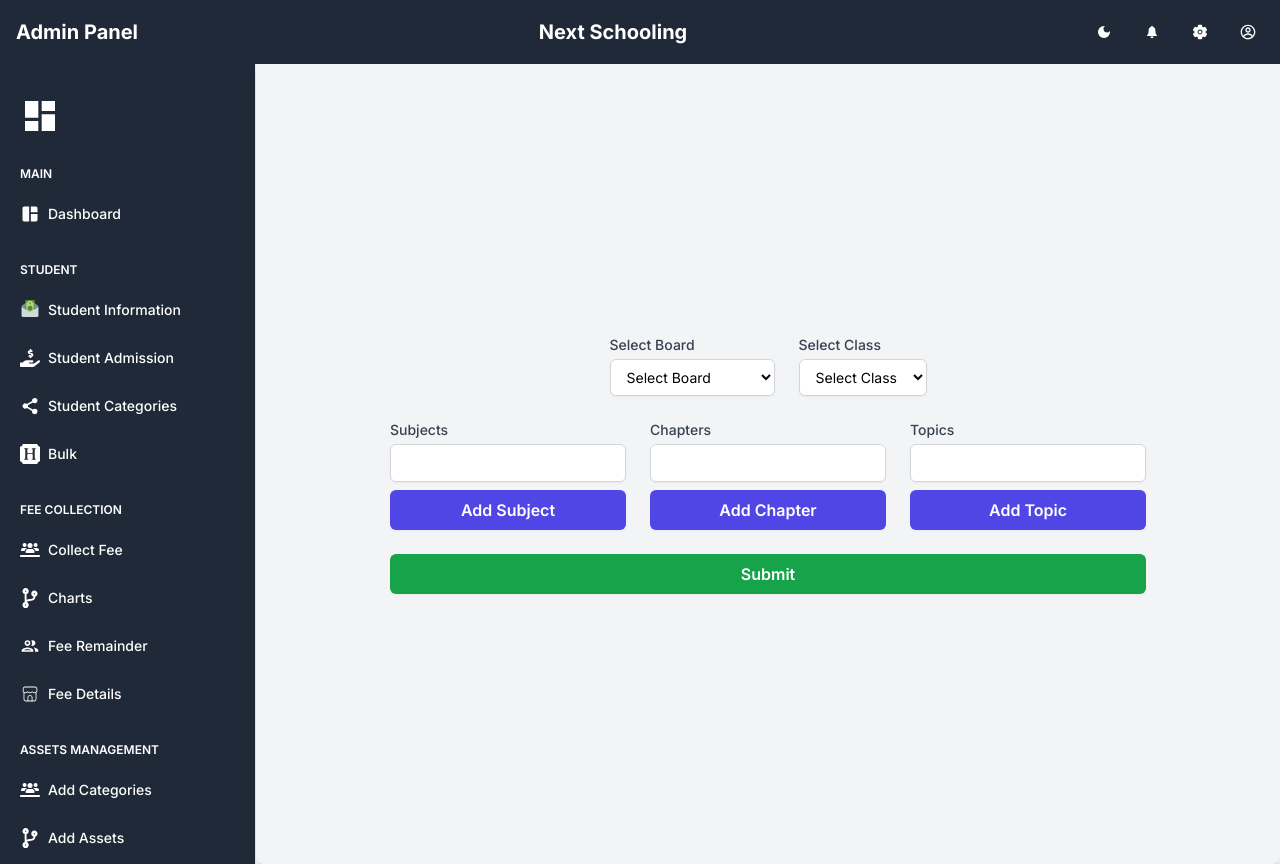
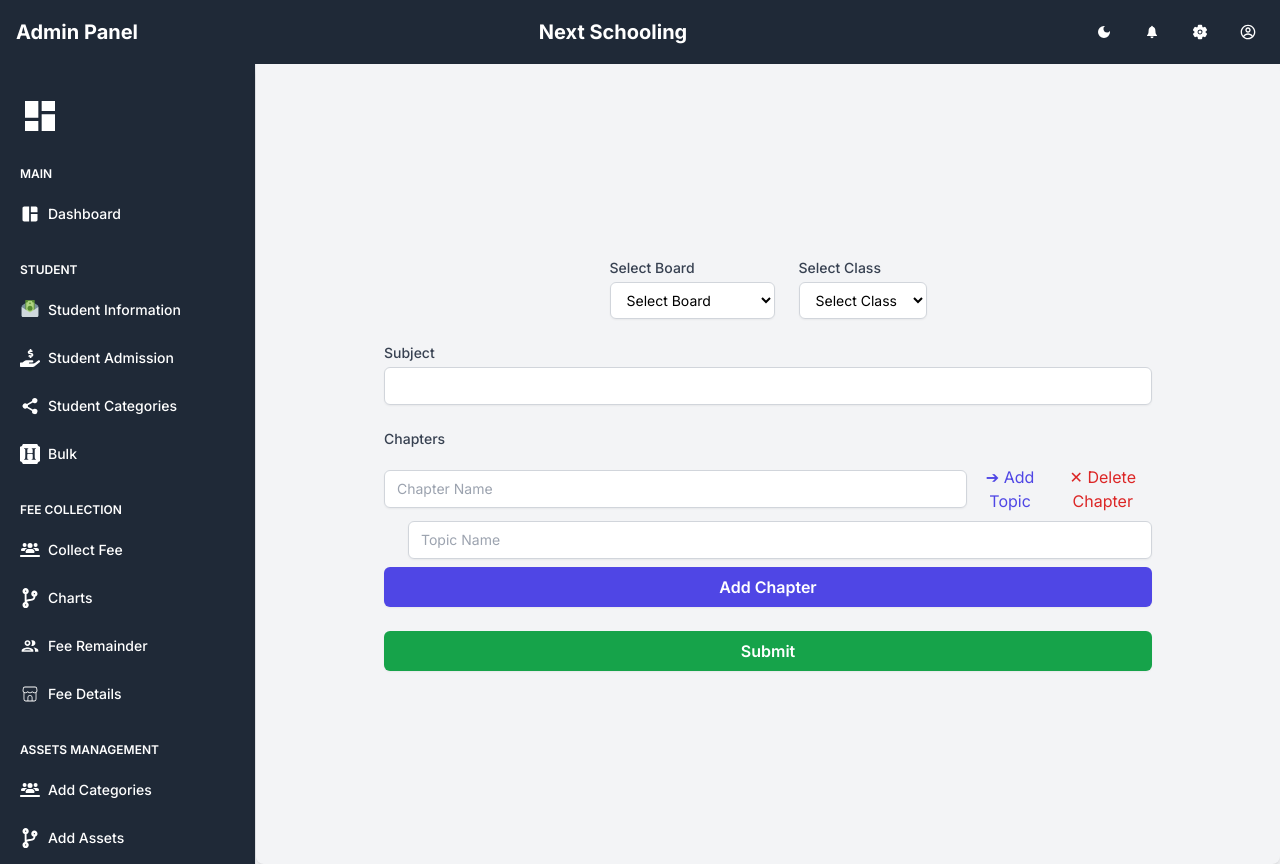
Before and after one commit to niks-nikhil-anand/School_Management_System, a Next.js app: page /dashboard/assets/addCategories in a window 1280 px wide. Built offline with nearby package versions, Linux system fonts and the light colour scheme.

Commit message:
Added form modification

```diff
--- a/src/app/(Backend)/dashboard/assets/addCategories/page.js
+++ b/src/app/(Backend)/dashboard/assets/addCategories/page.js
@@ -6,13 +6,13 @@ import axios from 'axios';
 const ClassForm = () => {
   const [board, setBoard] = useState('');
   const [className, setClassName] = useState('');
-  const [subjects, setSubjects] = useState(['']);
-  const [chapters, setChapters] = useState(['']);
-  const [topics, setTopics] = useState(['']);
+  const [subject, setSubject] = useState('');
+  const [chapters, setChapters] = useState([{ chapterName: '', topics: [''] }]);
+  const [warning, setWarning] = useState('');
 
   const handleSubmit = async (e) => {
     e.preventDefault();
-    const data = { board, className, subjects, chapters, topics };
+    const data = { board, className, subject, chapters };
     console.log(data)
     try {
       await axios.post('/api/class/update', data);
@@ -22,14 +22,43 @@ const ClassForm = () => {
     }
   };
 
-  const addField = (setState, array) => {
-    setState([...array, '']);
+  const addChapter = () => {
+    if (chapters[chapters.length - 1].chapterName.trim() === '') {
+      setWarning('Chapter name cannot be empty');
+      return;
+    }
+    setChapters([...chapters, { chapterName: '', topics: [''] }]);
+    setWarning('');
   };
 
-  const handleChange = (setState, array, index, value) => {
-    const newArray = [...array];
-    newArray[index] = value;
-    setState(newArray);
+  const deleteChapter = (index) => {
+    const newChapters = [...chapters];
+    newChapters.splice(index, 1);
+    setChapters(newChapters);
+  };
+
+  const addTopic = (chapterIndex) => {
+    const newChapters = [...chapters];
+    newChapters[chapterIndex].topics.push('');
+    setChapters(newChapters);
+  };
+
+  const handleChapterChange = (index, value) => {
+    const newChapters = [...chapters];
+    newChapters[index].chapterName = value;
+    setChapters(newChapters);
+  };
+
+  const handleTopicChange = (chapterIndex, topicIndex, value) => {
+    const newChapters = [...chapters];
+    newChapters[chapterIndex].topics[topicIndex] = value;
+    setChapters(newChapters);
+  };
+
+  const addField = (setState, array) => {
+    if (array[array.length - 1] !== '') {
+      setState([...array, '']);
+    }
   };
 
   return (
@@ -39,7 +68,7 @@ const ClassForm = () => {
       animate={{ opacity: 1 }}
       transition={{ duration: 0.5 }}
     >
-        <div className=''>
+      <div className='w-full max-w-3xl'>
         <form onSubmit={handleSubmit} className="space-y-6">
           <div className="flex justify-center gap-6">
             <div>
@@ -72,66 +101,66 @@ const ClassForm = () => {
             </div>
           </div>
 
-        <div className="grid grid-cols-1 sm:grid-cols-3 gap-6">
-          <div>
-            <label className="block text-sm font-medium text-gray-700">Subjects</label>
-            {subjects.map((subject, index) => (
+          <div className="mt-6">
+            <label className="block text-sm font-medium text-gray-700">Subject</label>
             <input
-                key={index}
               type="text"
               value={subject}
-                onChange={(e) => handleChange(setSubjects, subjects, index, e.target.value)}
+              onChange={(e) => setSubject(e.target.value)}
               className="mt-1 block w-full py-2 px-3 border border-gray-300 bg-white rounded-md shadow-sm focus:outline-none focus:ring-indigo-500 focus:border-indigo-500 sm:text-sm"
             />
+          </div>
+
+          <div className="mt-6">
+            <label className="block text-sm font-medium text-gray-700">Chapters</label>
+            {chapters.map((chapter, chapterIndex) => (
+              <div key={chapterIndex} className="mt-4">
+                <div className="flex items-center gap-2">
+                  <input
+                    type="text"
+                    value={chapter.chapterName}
+                    onChange={(e) => handleChapterChange(chapterIndex, e.target.value)}
+                    placeholder="Chapter Name"
+                    className="block w-full py-2 px-3 border border-gray-300 bg-white rounded-md shadow-sm focus:outline-none focus:ring-indigo-500 focus:border-indigo-500 sm:text-sm"
+                  />
+                  <button
+                    type="button"
+                    onClick={() => addTopic(chapterIndex)}
+                    className="text-indigo-600 hover:text-indigo-900"
+                  >
+                    ➔ Add Topic
+                  </button>
+                  <button
+                    type="button"
+                    onClick={() => deleteChapter(chapterIndex)}
+                    className="text-red-600 hover:text-red-900"
+                  >
+                    ✕ Delete Chapter
+                  </button>
+                </div>
+                {chapterIndex === chapters.length - 1 && warning && (
+                  <p className="text-red-600 mt-2">{warning}</p>
+                )}
+                {chapter.topics.map((topic, topicIndex) => (
+                  <div key={topicIndex} className="mt-2 ml-6 flex items-center gap-2">
+                    <input
+                      type="text"
+                      value={topic}
+                      onChange={(e) => handleTopicChange(chapterIndex, topicIndex, e.target.value)}
+                      placeholder="Topic Name"
+                      className="block w-full py-2 px-3 border border-gray-300 bg-white rounded-md shadow-sm focus:outline-none focus:ring-indigo-500 focus:border-indigo-500 sm:text-sm"
+                    />
+                  </div>
+                ))}
+              </div>
             ))}
             <button
               type="button"
-              onClick={() => addField(setSubjects, subjects)}
-              className="mt-2 w-full py-2 px-4 bg-indigo-600 text-white font-semibold rounded-md shadow-sm hover:bg-indigo-700"
-            >
-              Add Subject
-            </button>
-          </div>
-
-          <div>
-            <label className="block text-sm font-medium text-gray-700">Chapters</label>
-            {chapters.map((chapter, index) => (
-              <input
-                key={index}
-                type="text"
-                value={chapter}
-                onChange={(e) => handleChange(setChapters, chapters, index, e.target.value)}
-                className="mt-1 block w-full py-2 px-3 border border-gray-300 bg-white rounded-md shadow-sm focus:outline-none focus:ring-indigo-500 focus:border-indigo-500 sm:text-sm"
-              />
-            ))}
-            <button
-              type="button"
-              onClick={() => addField(setChapters, chapters)}
+              onClick={addChapter}
               className="mt-2 w-full py-2 px-4 bg-indigo-600 text-white font-semibold rounded-md shadow-sm hover:bg-indigo-700"
             >
               Add Chapter
             </button>
-          </div>
-
-          <div>
-            <label className="block text-sm font-medium text-gray-700">Topics</label>
-            {topics.map((topic, index) => (
-              <input
-                key={index}
-                type="text"
-                value={topic}
-                onChange={(e) => handleChange(setTopics, topics, index, e.target.value)}
-                className="mt-1 block w-full py-2 px-3 border border-gray-300 bg-white rounded-md shadow-sm focus:outline-none focus:ring-indigo-500 focus:border-indigo-500 sm:text-sm"
-              />
-            ))}
-            <button
-              type="button"
-              onClick={() => addField(setTopics, topics)}
-              className="mt-2 w-full py-2 px-4 bg-indigo-600 text-white font-semibold rounded-md shadow-sm hover:bg-indigo-700"
-            >
-              Add Topic
-            </button>
-          </div>
           </div>
 
           <div>
@@ -144,7 +173,6 @@ const ClassForm = () => {
           </div>
         </form>
       </div>
-
     </motion.div>
   );
 };
```
Lines whose indentation alone changed are shown as unchanged.
